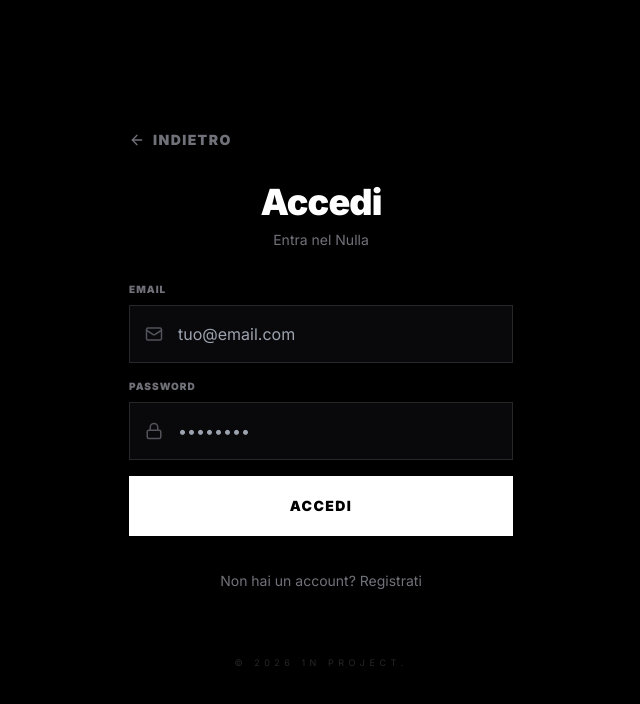
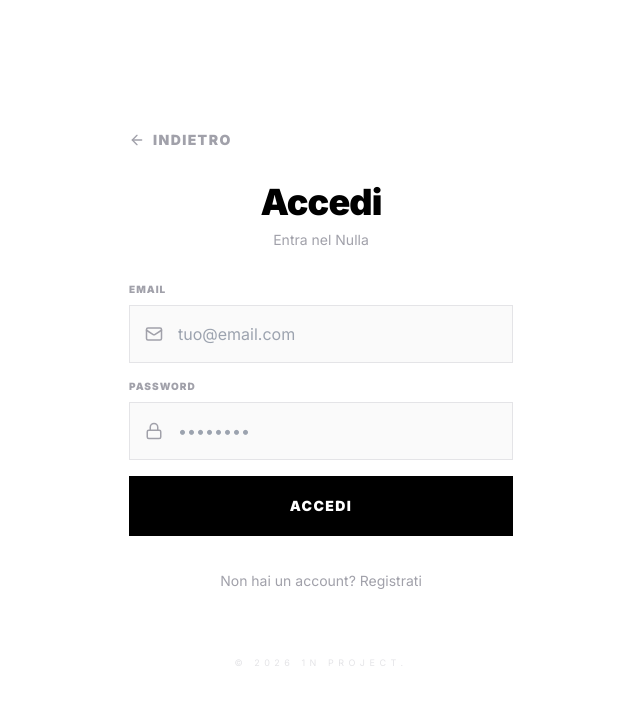
Before and after one commit to operio-dev/1nproject, a Next.js app: page /login in a window 1280 px wide. Shown: the top 704 px of the page, without its empty margins (319-959 px from the left). Built offline with nearby package versions, Linux system fonts and the light colour scheme; no server answers.

Commit message:
Update page.tsx

```diff
--- a/app/login/page.tsx
+++ b/app/login/page.tsx
@@ -49,11 +49,11 @@ export default function LoginPage() {
   };
 
   return (
-    <div className="min-h-screen bg-black text-white flex items-center justify-center px-6">
+    <div className="min-h-screen bg-white text-black flex items-center justify-center px-6">
       <div className="w-full max-w-sm space-y-8">
         <button
           onClick={() => router.push('/')}
-          className="flex items-center gap-2 text-zinc-500 hover:text-white transition-colors text-sm font-black uppercase tracking-widest"
+          className="flex items-center gap-2 text-zinc-400 hover:text-black transition-colors text-sm font-black uppercase tracking-widest"
         >
           <ArrowLeft size={16} />
           <span>Indietro</span>
@@ -63,7 +63,7 @@ export default function LoginPage() {
           <h1 className="text-4xl font-black tracking-tight">
             {mode === 'login' ? 'Accedi' : 'Registrati'}
           </h1>
-          <p className="text-zinc-500 text-sm">
+          <p className="text-zinc-400 text-sm">
             {mode === 'login'
               ? 'Entra nel Nulla'
               : 'Unisciti ai primi 100.000'}
@@ -72,35 +72,35 @@ export default function LoginPage() {
 
         <form onSubmit={handleAuth} className="space-y-4">
           <div className="space-y-2">
-            <label className="text-[10px] font-black uppercase tracking-widest text-zinc-500 block">
+            <label className="text-[10px] font-black uppercase tracking-widest text-zinc-400 block">
               Email
             </label>
             <div className="relative">
-              <Mail className="absolute left-4 top-1/2 -translate-y-1/2 text-zinc-600" size={18} />
+              <Mail className="absolute left-4 top-1/2 -translate-y-1/2 text-zinc-400" size={18} />
               <input
                 type="email"
                 value={email}
                 onChange={(e) => setEmail(e.target.value)}
                 required
-                className="w-full bg-zinc-950 border border-zinc-800 rounded-none py-4 pl-12 pr-4 text-white focus:outline-none focus:border-white transition-colors"
+                className="w-full bg-zinc-50 border border-zinc-200 rounded-none py-4 pl-12 pr-4 text-black focus:outline-none focus:border-black transition-colors"
                 placeholder="tuo@email.com"
               />
             </div>
           </div>
 
           <div className="space-y-2">
-            <label className="text-[10px] font-black uppercase tracking-widest text-zinc-500 block">
+            <label className="text-[10px] font-black uppercase tracking-widest text-zinc-400 block">
               Password
             </label>
             <div className="relative">
-              <Lock className="absolute left-4 top-1/2 -translate-y-1/2 text-zinc-600" size={18} />
+              <Lock className="absolute left-4 top-1/2 -translate-y-1/2 text-zinc-400" size={18} />
               <input
                 type="password"
                 value={password}
                 onChange={(e) => setPassword(e.target.value)}
                 required
                 minLength={6}
-                className="w-full bg-zinc-950 border border-zinc-800 rounded-none py-4 pl-12 pr-4 text-white focus:outline-none focus:border-white transition-colors"
+                className="w-full bg-zinc-50 border border-zinc-200 rounded-none py-4 pl-12 pr-4 text-black focus:outline-none focus:border-black transition-colors"
                 placeholder="••••••••"
               />
             </div>
@@ -119,7 +119,7 @@ export default function LoginPage() {
           <button
             type="submit"
             disabled={loading}
-            className="w-full bg-white text-black py-5 font-black text-sm uppercase tracking-widest hover:bg-zinc-200 transition-colors disabled:opacity-50 disabled:cursor-not-allowed"
+            className="w-full bg-black text-white py-5 font-black text-sm uppercase tracking-widest hover:bg-zinc-800 transition-colors disabled:opacity-50 disabled:cursor-not-allowed"
           >
             {loading ? 'Caricamento...' : mode === 'login' ? 'Accedi' : 'Registrati'}
           </button>
@@ -131,7 +131,7 @@ export default function LoginPage() {
               setMode(mode === 'login' ? 'signup' : 'login');
               setMessage('');
             }}
-            className="text-sm text-zinc-500 hover:text-white transition-colors"
+            className="text-sm text-zinc-400 hover:text-black transition-colors"
           >
             {mode === 'login'
               ? 'Non hai un account? Registrati'
@@ -139,7 +139,7 @@ export default function LoginPage() {
           </button>
         </div>
 
-        <div className="text-center text-[9px] text-zinc-800 uppercase tracking-[0.5em] pt-8">
+        <div className="text-center text-[9px] text-zinc-200 uppercase tracking-[0.5em] pt-8">
           &copy; 2026 1N PROJECT.
         </div>
       </div>
```
